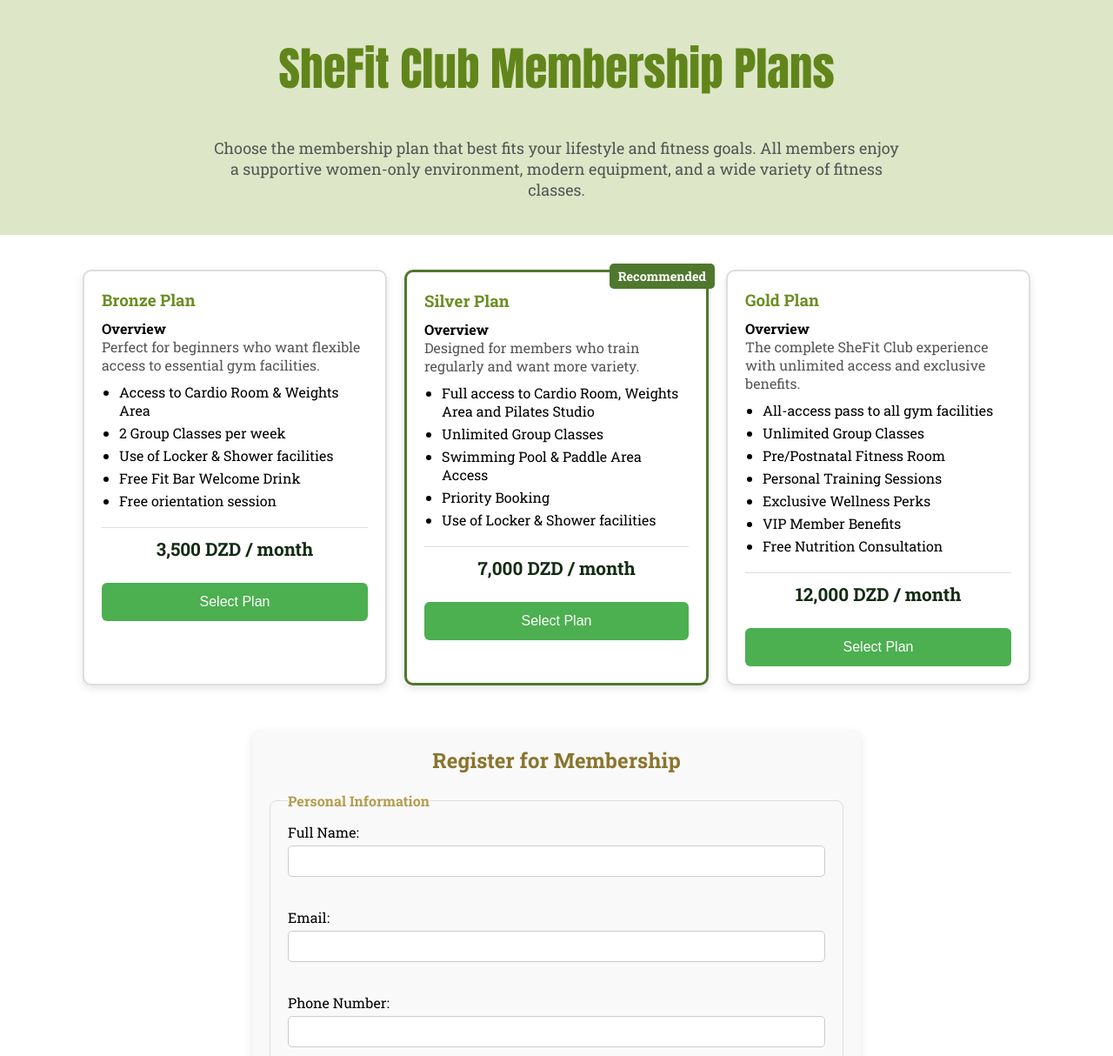
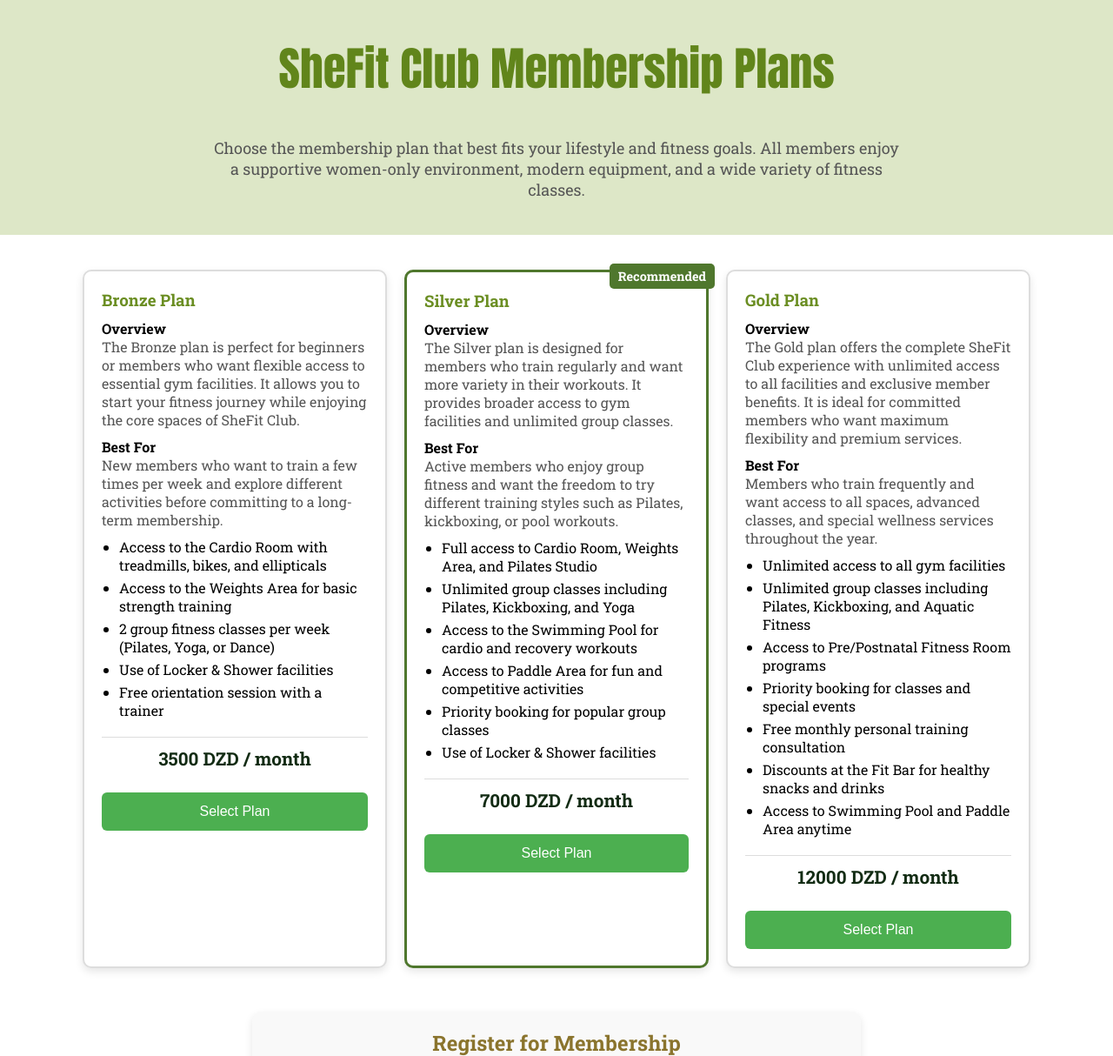
Before and after one commit to MahaDjilah/shefit-club, a PHP site: page /membership.php in a window 1280 px wide. Shown: the part 92-1306 px from the top of the page at 87% size. Run offline with PHP 8.4, Linux system fonts and the light colour scheme; data comes from the database, SQL or seed files in the repository.

Commit message:
update projet

```diff
--- a/membership.php
+++ b/membership.php
@@ -3,7 +3,8 @@ session_start();
 require 'includes/db.php';
 
 $success = '';
-$error   = '';
+$error          = '';
+$error_password = '';
 
 // ---- Traitement du formulaire ----
 if ($_SERVER['REQUEST_METHOD'] === 'POST') {
@@ -30,9 +31,9 @@ if ($_SERVER['REQUEST_METHOD'] === 'POST') {
     } elseif (empty($plan)) {
         $error = "Please select a plan.";
     } elseif (strlen($password) < 6) {
-        $error = "Password must be at least 6 characters.";
+        $error_password = "Password must be at least 6 characters.";
     } elseif ($password !== $password2) {
-        $error = "Passwords do not match.";
+        $error_password = "Passwords do not match.";
     } else {
         // Vérifier email unique
         $stmt = $pdo->prepare("SELECT id FROM users WHERE email = ?");
@@ -105,30 +106,65 @@ $plans = $pdo->query("SELECT * FROM plans ORDER BY price ASC")->fetchAll();
     <p>Choose the membership plan that best fits your lifestyle and fitness goals. All members enjoy a supportive women-only environment, modern equipment, and a wide variety of fitness classes.</p>
 </header>
 
-<!-- PLAN CARDS – depuis la BD, même structure que ton HTML -->
+<!-- PLAN CARDS – contenu identique au HTML original -->
 <section id="membership-plans-section">
 
-    <?php
-    $cardClasses = ['bronze-card', 'silver-card recommended-card', 'gold-card'];
-    $i = 0;
-    foreach ($plans as $plan):
-        $cc = $cardClasses[$i++] ?? 'bronze-card';
-        $features = explode(';', $plan['features']);
-    ?>
-    <article class="membership-card <?= $cc ?>">
-        <h3><?= htmlspecialchars($plan['name']) ?> Plan</h3>
+  <article class="membership-card bronze-card">
+    <h3>Bronze Plan</h3>
     <dl>
       <dt>Overview</dt>
-            <dd><?= htmlspecialchars($plan['description']) ?></dd>
+      <dd>The Bronze plan is perfect for beginners or members who want flexible access to essential gym facilities. It allows you to start your fitness journey while enjoying the core spaces of SheFit Club.</dd>
+      <dt>Best For</dt>
+      <dd>New members who want to train a few times per week and explore different activities before committing to a long-term membership.</dd>
     </dl>
     <ul>
-            <?php foreach ($features as $f): ?>
-                <li><?= htmlspecialchars(trim($f)) ?></li>
-            <?php endforeach; ?>
+      <li>Access to the Cardio Room with treadmills, bikes, and ellipticals</li>
+      <li>Access to the Weights Area for basic strength training</li>
+      <li>2 group fitness classes per week (Pilates, Yoga, or Dance)</li>
+      <li>Use of Locker & Shower facilities</li>
+      <li>Free orientation session with a trainer</li>
     </ul>
-        <div class="membership-price"><?= number_format($plan['price']) ?> DZD / month</div>
+    <div class="membership-price">3500 DZD / month</div>
   </article>
-    <?php endforeach; ?>
+
+  <article class="membership-card silver-card recommended-card">
+    <h3>Silver Plan</h3>
+    <dl>
+      <dt>Overview</dt>
+      <dd>The Silver plan is designed for members who train regularly and want more variety in their workouts. It provides broader access to gym facilities and unlimited group classes.</dd>
+      <dt>Best For</dt>
+      <dd>Active members who enjoy group fitness and want the freedom to try different training styles such as Pilates, kickboxing, or pool workouts.</dd>
+    </dl>
+    <ul>
+      <li>Full access to Cardio Room, Weights Area, and Pilates Studio</li>
+      <li>Unlimited group classes including Pilates, Kickboxing, and Yoga</li>
+      <li>Access to the Swimming Pool for cardio and recovery workouts</li>
+      <li>Access to Paddle Area for fun and competitive activities</li>
+      <li>Priority booking for popular group classes</li>
+      <li>Use of Locker & Shower facilities</li>
+    </ul>
+    <div class="membership-price">7000 DZD / month</div>
+  </article>
+
+  <article class="membership-card gold-card">
+    <h3>Gold Plan</h3>
+    <dl>
+      <dt>Overview</dt>
+      <dd>The Gold plan offers the complete SheFit Club experience with unlimited access to all facilities and exclusive member benefits. It is ideal for committed members who want maximum flexibility and premium services.</dd>
+      <dt>Best For</dt>
+      <dd>Members who train frequently and want access to all spaces, advanced classes, and special wellness services throughout the year.</dd>
+    </dl>
+    <ul>
+      <li>Unlimited access to all gym facilities</li>
+      <li>Unlimited group classes including Pilates, Kickboxing, and Aquatic Fitness</li>
+      <li>Access to Pre/Postnatal Fitness Room programs</li>
+      <li>Priority booking for classes and special events</li>
+      <li>Free monthly personal training consultation</li>
+      <li>Discounts at the Fit Bar for healthy snacks and drinks</li>
+      <li>Access to Swimming Pool and Paddle Area anytime</li>
+    </ul>
+    <div class="membership-price">12000 DZD / month</div>
+  </article>
 
 </section>
 
@@ -177,6 +213,9 @@ $plans = $pdo->query("SELECT * FROM plans ORDER BY price ASC")->fetchAll();
 
             <label for="password">Password:</label><br>
             <input type="password" id="password" name="password" required>
+            <?php if ($error_password): ?>
+                <p style="color:red;font-weight:bold;margin:4px 0;"><?= htmlspecialchars($error_password) ?></p>
+            <?php endif; ?>
             <br><br>
 
             <label for="password2">Confirm Password:</label><br>
@@ -262,77 +301,65 @@ $plans = $pdo->query("SELECT * FROM plans ORDER BY price ASC")->fetchAll();
 
 <script src="script.js"></script>
 <script>
-/*
- * CORRECTIF BACKEND – membership.php
- *
- * 1) Le formulaire #registerForm doit être soumis en POST vers membership.php
- *    pour créer le compte en base de données.
- *    Le script.js intercepte le submit et appelle alert() sans envoyer de données.
- *    Solution : remplacer le nœud formulaire pour supprimer les listeners JS,
- *    puis rattacher uniquement la validation visuelle sans preventDefault final.
- *
- * 2) Le mini-panier utilise REGISTER_PAGE_URL = "membership.html" (fichier statique).
- *    Sur membership.php le chemin ne se termine pas par ".html", donc
- *    proceedToRegister() redirige vers membership.html au lieu de faire défiler.
- *    Solution : surcharger REGISTER_PAGE_URL et proceedToRegister() pour qu'ils
- *    pointent vers membership.php.
- */
-
-/* ── Correctif 2 : mini-panier ── */
-if (typeof REGISTER_PAGE_URL !== 'undefined') {
-    // Redéfinir la constante et la fonction qui l'utilise
-    window.REGISTER_PAGE_URL_FIXED = 'membership.php';
-
+// ── Correctif mini-panier : pointer vers membership.php ──
 window.proceedToRegister = function () {
     var savedPlan = sessionStorage.getItem('selectedPlan');
     if (!savedPlan) return;
-
     var currentPath = window.location.pathname;
-        var isOnRegisterPage = currentPath.endsWith('membership.php') ||
-                               currentPath.endsWith('membership');
-
-        if (isOnRegisterPage) {
+    if (currentPath.endsWith('membership.php') || currentPath.endsWith('membership')) {
         var plan = JSON.parse(savedPlan);
-            var radioButton = document.querySelector('input[name="plan"][value="' + plan.value + '"]');
-            if (radioButton) radioButton.checked = true;
-            var registerSection = document.getElementById('membership-register-section');
-            if (registerSection) registerSection.scrollIntoView({ behavior: 'smooth' });
+        var radio = document.querySelector('input[name="plan"][value="' + plan.value + '"]');
+        if (radio) radio.checked = true;
+        var section = document.getElementById('membership-register-section');
+        if (section) section.scrollIntoView({ behavior: 'smooth' });
     } else {
         window.location.href = 'membership.php#membership-register-section';
     }
 };
-}
 
-/* ── Correctif 1 : formulaire d'inscription ── */
-(function () {
+// ── Correctif formulaire : laisser JS valider, puis soumettre vers PHP ──
+// On NE clone PAS le formulaire pour que les références JS (nameError, etc.) restent valides.
+// On ajoute juste un listener supplémentaire qui, après que JS a validé,
+// soumet réellement le formulaire vers PHP.
+document.addEventListener('DOMContentLoaded', function () {
     var form = document.getElementById('registerForm');
     if (!form) return;
 
-    // Cloner pour retirer tous les listeners attachés par script.js
-    var freshForm = form.cloneNode(true);
-    form.parentNode.replaceChild(freshForm, form);
+    form.addEventListener('submit', function () {
+        // script.js a déjà appelé e.preventDefault() et vérifié la validation.
+        // Si on arrive ici via form.submit() (appelé programmatiquement),
+        // les navigateurs n'ont pas de double-déclenchement — ce listener
+        // sert uniquement à intercepter le submit natif du bouton.
+        // La soumission réelle est déclenchée par le setTimeout ci-dessous.
+    });
 
-    freshForm.addEventListener('submit', function (e) {
-        // Validation côté client minimale (PHP re-valide de toute façon)
-        var nameVal  = (freshForm.querySelector('#name')  || {value:''}).value.trim();
-        var emailVal = (freshForm.querySelector('#email') || {value:''}).value.trim();
-        var planVal  = freshForm.querySelector('input[name="plan"]:checked');
-        var termsVal = freshForm.querySelector('input[type="checkbox"]');
+    // Intercepter le bouton submit pour lancer la validation JS PUIS soumettre PHP
+    var submitBtn = form.querySelector('input[type="submit"], button[type="submit"]');
+    if (submitBtn) {
+        submitBtn.addEventListener('click', function (e) {
+            e.preventDefault();
 
-        var ok = true;
+            // Déclencher la validation JS de script.js via les fonctions globales
+            var nameOk  = typeof validateName  === 'function' ? validateName()  : true;
+            var emailOk = typeof validateEmail === 'function' ? validateEmail() : true;
+            var phoneOk = typeof validatePhone === 'function' ? validatePhone() : true;
+            var dobOk   = typeof validateDOB   === 'function' ? validateDOB()   : true;
+            var planOk  = typeof validatePlan  === 'function' ? validatePlan()  : true;
+            var termsOk = typeof validateTerms === 'function' ? validateTerms() : true;
 
-        if (!/^[A-Za-z\s]{3,}$/.test(nameVal))           { ok = false; }
-        if (!/^[^\s@]+@[^\s@]+\.[^\s@]+$/.test(emailVal)) { ok = false; }
-        if (!planVal)                                       { ok = false; }
-        if (termsVal && !termsVal.checked)                  { ok = false; }
+            if (nameOk && emailOk && phoneOk && dobOk && planOk && termsOk) {
+                // Toutes les validations passent → soumettre vers PHP
+                form.submit();
+            }
+            // Sinon les messages d'erreur JS sont déjà affichés par les fonctions ci-dessus
+        });
+    }
+});
 
-        if (!ok) {
-            e.preventDefault(); // Bloquer l'envoi invalide
-            return;
-        }
-        // Envoi natif POST → membership.php → PHP crée le compte en BDD
-    });
-})();
+
+
+
+
 </script>
 </body>
 </html>
```
Lines whose indentation alone changed are shown as unchanged.
